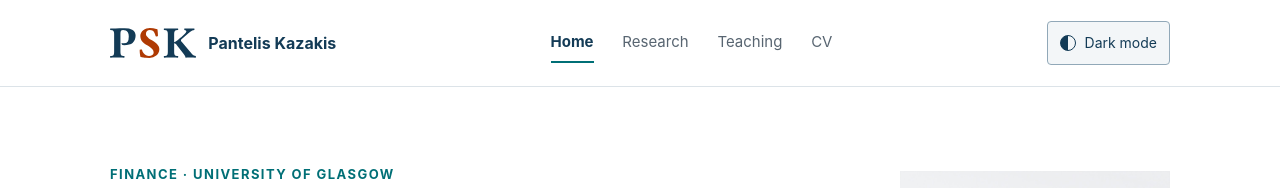
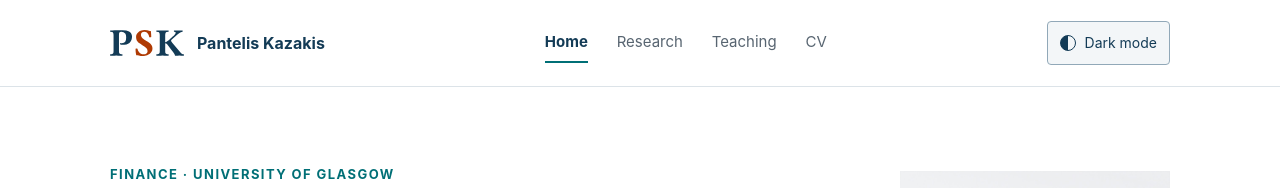
Before and after one commit to panteliskazakis/panteliskazakis.github.io, a Jekyll site: the page built from index.md, in a window 1280 px wide. Shown: the top 188 px of the page. Built offline with Jekyll 4.4.1, drawn with Linux system fonts in a browser that asks for light colours.

Commit message:
Add files via upload

```diff
--- a/assets/style.css
+++ b/assets/style.css
@@ -138,7 +138,7 @@ address{font-size:.875rem;color:var(--muted);font-style:normal;margin-top:1.1rem
   }
 }
 
-.brand-logo { display: block; width: auto; height: 30px; }
+.brand-logo { display: block; width: auto; height: 26px; }
 .brand-logo-dark { display: none; }
 
 :is([data-theme="dark"], .dark, .dark-mode, .theme-dark) .brand-logo-light { display: none; }
```
